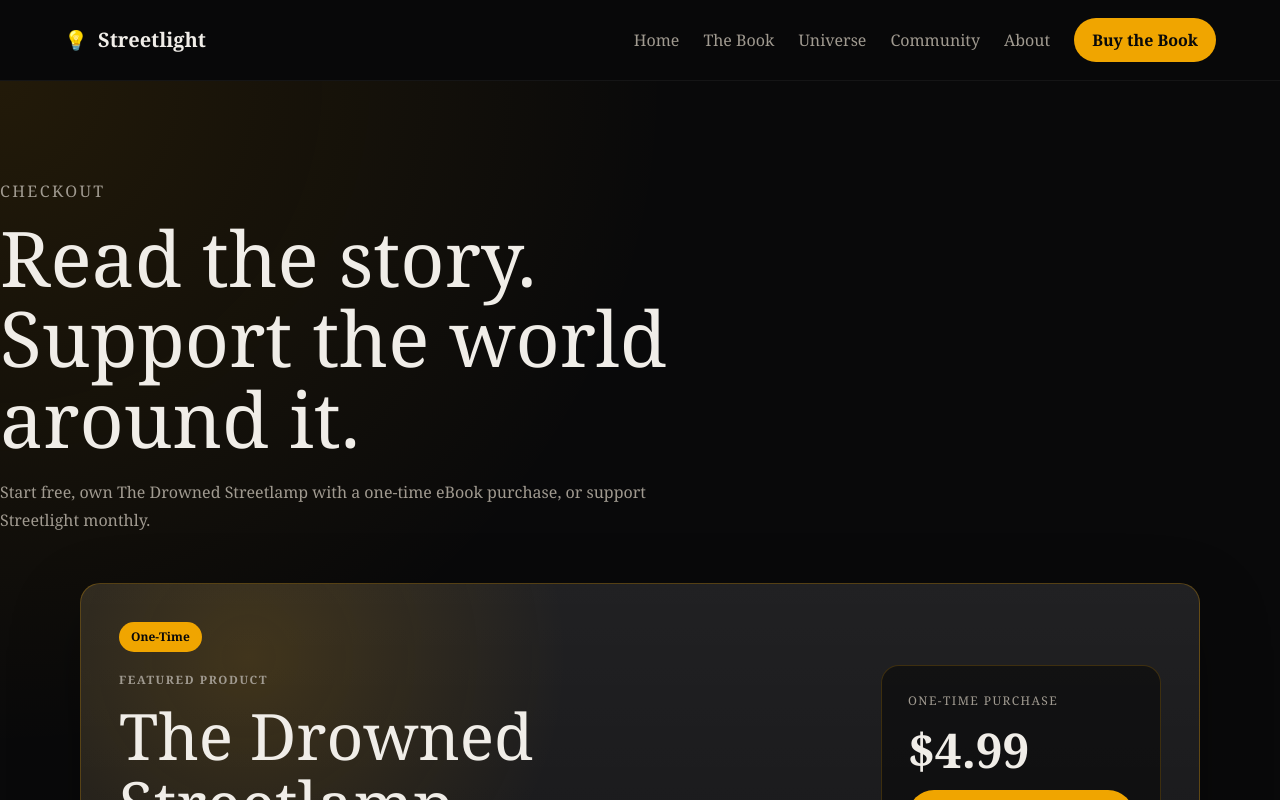
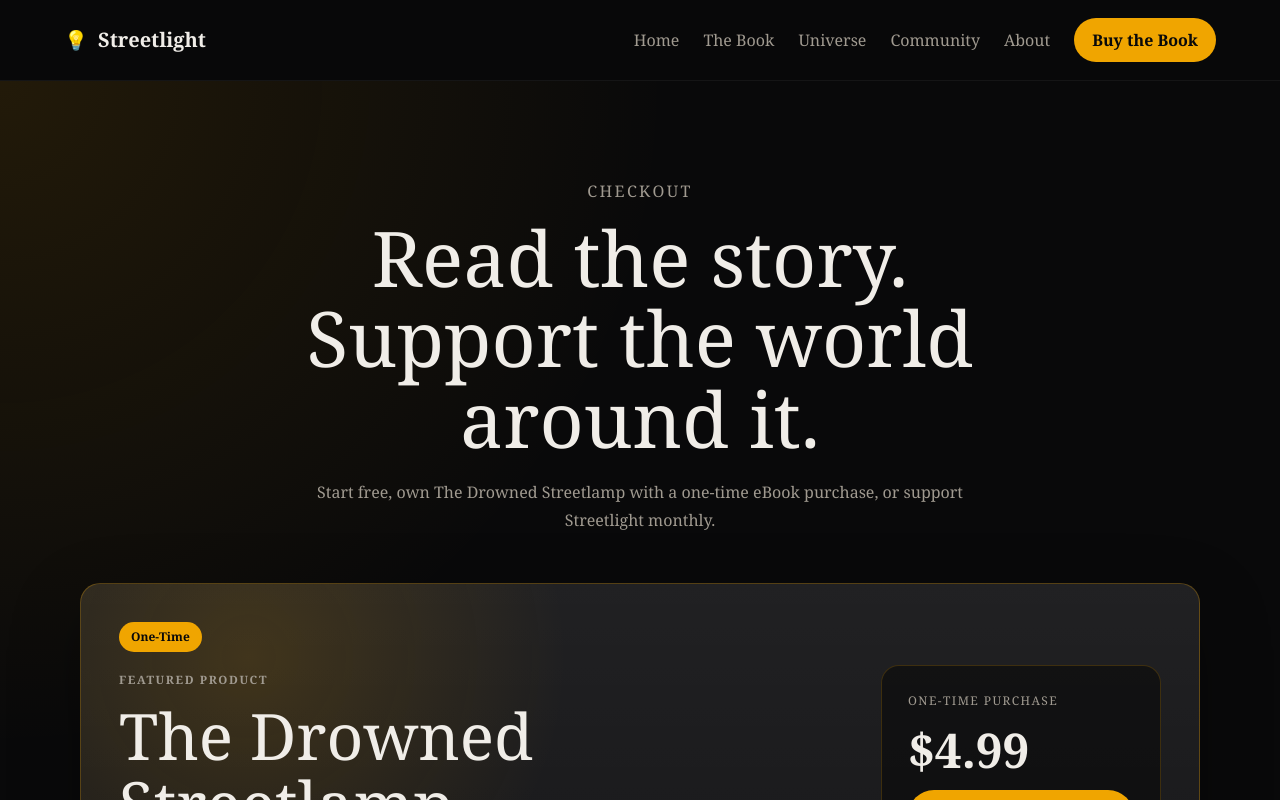
Before and after one commit to Kinyash51/Streetlight, a Next.js app: page /checkout in a window 1280 px wide. Shown: the top 800 px of the page. Built offline with nearby package versions, Linux system fonts and the light colour scheme.

Commit message:
Center checkout hero text

```diff
--- a/app/globals.css
+++ b/app/globals.css
@@ -1842,6 +1842,14 @@ overflow: hidden;
 
 .checkout-hero {
   padding: 96px 0 12px;
+  margin-left: auto;
+  margin-right: auto;
+  text-align: center;
+}
+
+.checkout-hero p {
+  margin-left: auto;
+  margin-right: auto;
 }
 
 .checkout-product {
```
